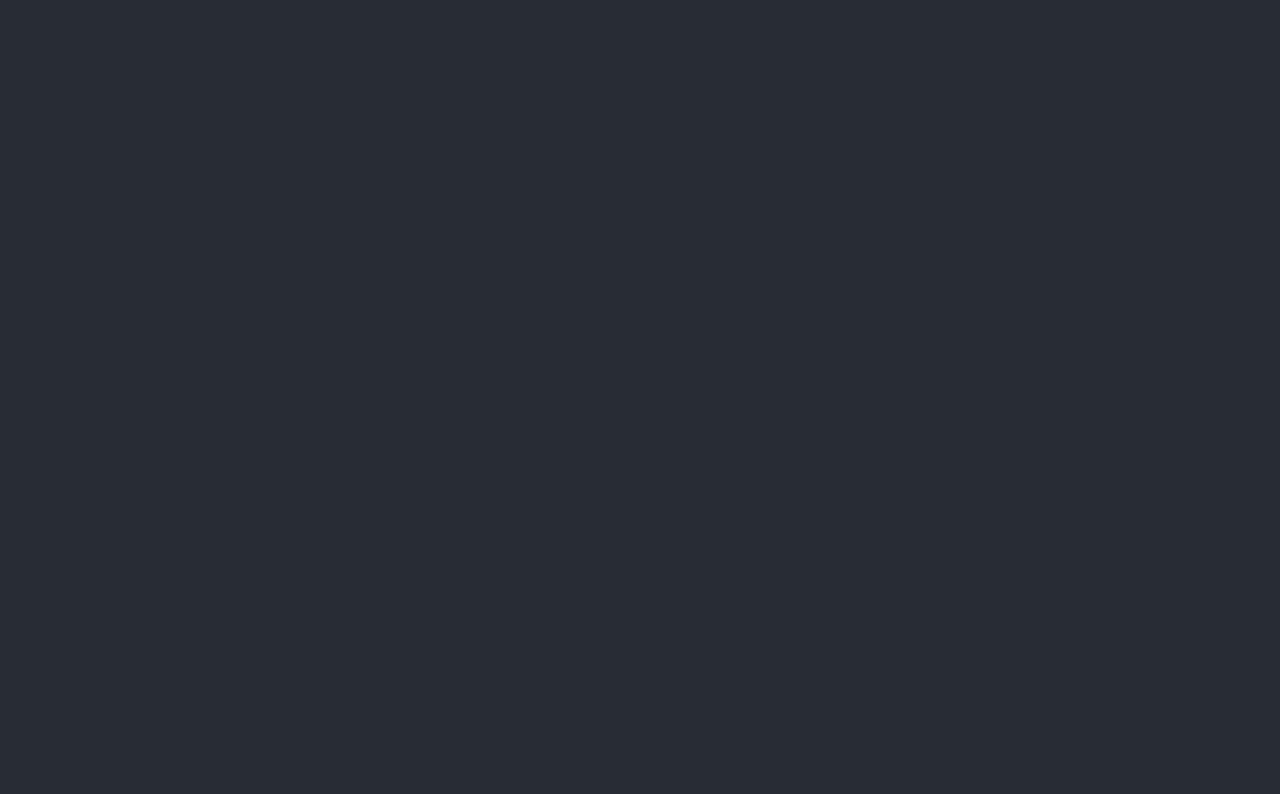
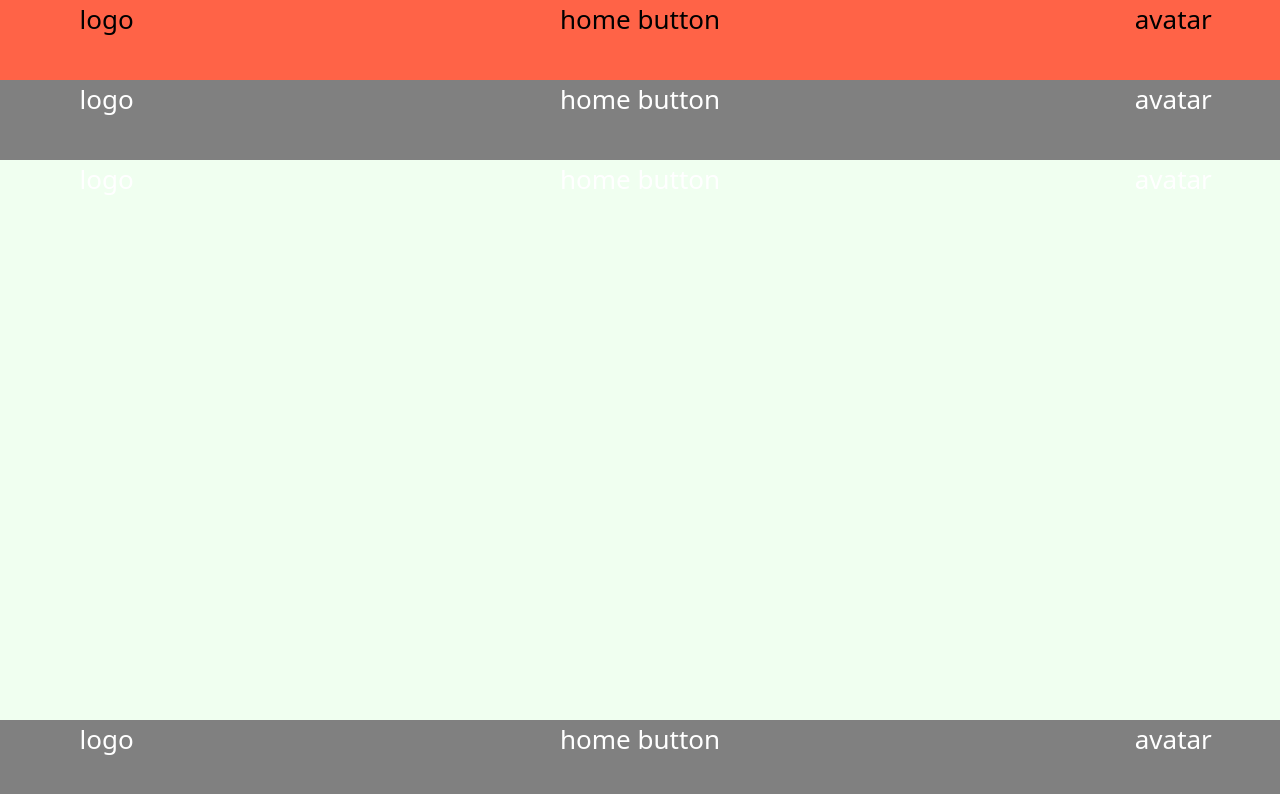
Before and after one commit to marcosaccarola/Url-Saver-fe, a React (Create React App) app: page / in a window 1280 px wide. Shown: the top 794 px of the page. Built offline with nearby package versions, Linux system fonts and the light colour scheme.

Commit message:
scheleton

```diff
--- a/src/App.js
+++ b/src/App.js
@@ -2,12 +2,13 @@
 import './App.css';
 import 'bootstrap/dist/css/bootstrap.min.css';
 import './components/000.css'
+import Home from './components/000-Home';
 
 function App() {
   return (
     <div className="App">
       <header className="App-header">
-
+        <Home />
       </header>
     </div>
   );
--- a/src/components/000-Home.jsx
+++ b/src/components/000-Home.jsx
@@ -1 +1,19 @@
 import './000.css'
+import Bar from './100-Bar'
+import ControlsAbove from './200-ControlsAbove'
+import Central from './300-Central'
+import ControlsBelow from './400-ControlsBelow'
+
+const Home=()=>{
+
+    return(
+        <>
+            <Bar />
+            <ControlsAbove />
+            <Central />
+            <ControlsBelow />
+        </>
+    )
+}
+
+export default Home
--- a/src/components/000.css
+++ b/src/components/000.css
@@ -0,0 +1,20 @@
+.bar {
+  background: tomato;
+  color: #000000;
+  height: 10vh;
+}
+
+.controls-above {
+  background: grey;
+  height: 10vh;
+}
+
+.central {
+  background: honeydew;
+  height: 70vh;
+}
+
+.controls-below {
+  background: grey;
+  height: 10vh;
+}
--- a/src/components/100-Bar.jsx
+++ b/src/components/100-Bar.jsx
@@ -1,9 +1,21 @@
+import { Col, Row } from 'react-bootstrap'
 import './000.css'
 
 const Bar=()=>{
 
     return(
         <>
+            <Row className='bar vw-100'>
+                <Col sm={2}>
+                    logo
+                </Col>
+                <Col sm={8}>
+                    home button
+                </Col>
+                <Col sm={2}>
+                    avatar
+                </Col>
+            </Row>
         </>
     )
 }
--- a/src/components/200-ControlsAbove.jsx
+++ b/src/components/200-ControlsAbove.jsx
@@ -1,9 +1,21 @@
+import { Col, Row } from 'react-bootstrap'
 import './000.css'
 
 const ControlsAbove=()=>{
 
     return(
         <>
+            <Row className='controls-above vw-100'>
+                <Col sm={2}>
+                    logo
+                </Col>
+                <Col sm={8}>
+                    home button
+                </Col>
+                <Col sm={2}>
+                    avatar
+                </Col>
+            </Row>
         </>
     )
 }
--- a/src/components/300-Central.jsx
+++ b/src/components/300-Central.jsx
@@ -1,9 +1,21 @@
+import { Col, Row } from 'react-bootstrap'
 import './000.css'
 
 const Central=()=>{
 
     return(
         <>
+            <Row className='central vw-100'>
+                <Col sm={2}>
+                    logo
+                </Col>
+                <Col sm={8}>
+                    home button
+                </Col>
+                <Col sm={2}>
+                    avatar
+                </Col>
+            </Row>
         </>
     )
 }
--- a/src/components/400-ControlsBelow.jsx
+++ b/src/components/400-ControlsBelow.jsx
@@ -1,9 +1,21 @@
+import { Col, Row } from 'react-bootstrap'
 import './000.css'
 
 const ControlsBelow=()=>{
 
     return(
         <>
+            <Row className='controls-below vw-100'>
+                <Col sm={2}>
+                    logo
+                </Col>
+                <Col sm={8}>
+                    home button
+                </Col>
+                <Col sm={2}>
+                    avatar
+                </Col>
+            </Row>
         </>
     )
 }
```
